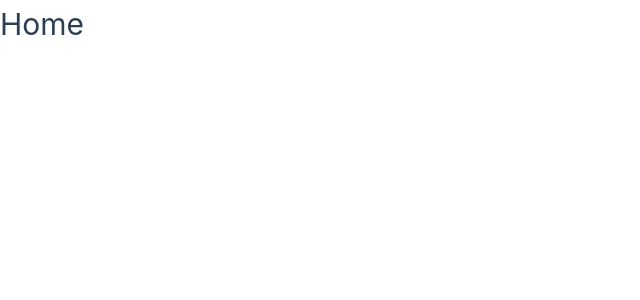
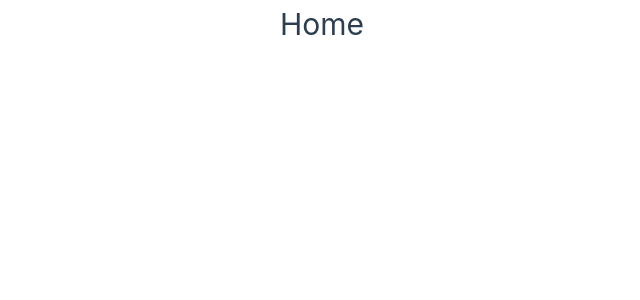
Before and after one commit to suinkimme/krafton-take-home-test, a Vue app: page / in a window 1280 px wide. Shown: the top 300 px of the page, without its empty margins (0-640 px from the left). Built offline with nearby package versions, Linux system fonts and the light colour scheme; the HTML template or start-up script is replaced by a standard one.

Commit message:
feat: 가로 최대 길이 720px으로 고정

```diff
--- a/src/assets/main.css
+++ b/src/assets/main.css
@@ -1,7 +1,7 @@
 @import './base.css';
 
 #app {
-  max-width: 1280px;
+  max-width: 720px;
   margin: 0 auto;
   font-weight: normal;
 }
```
